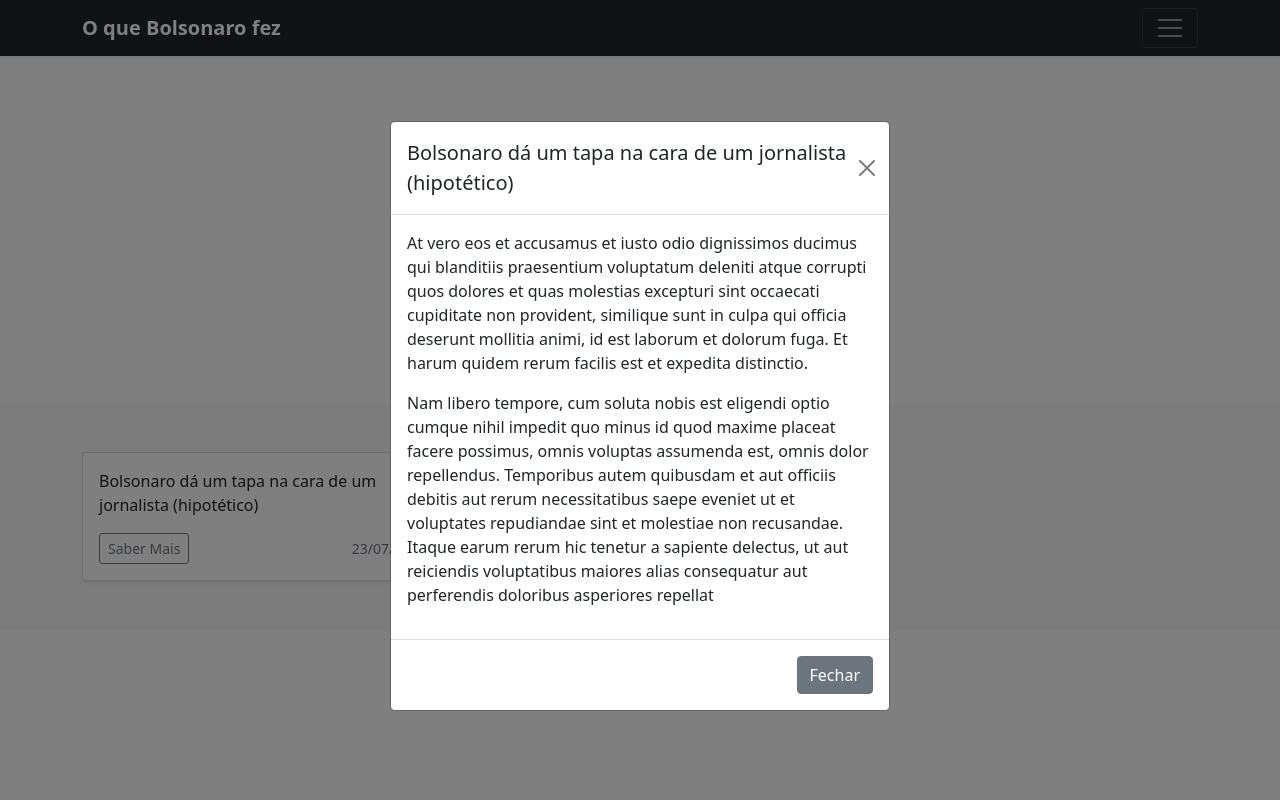
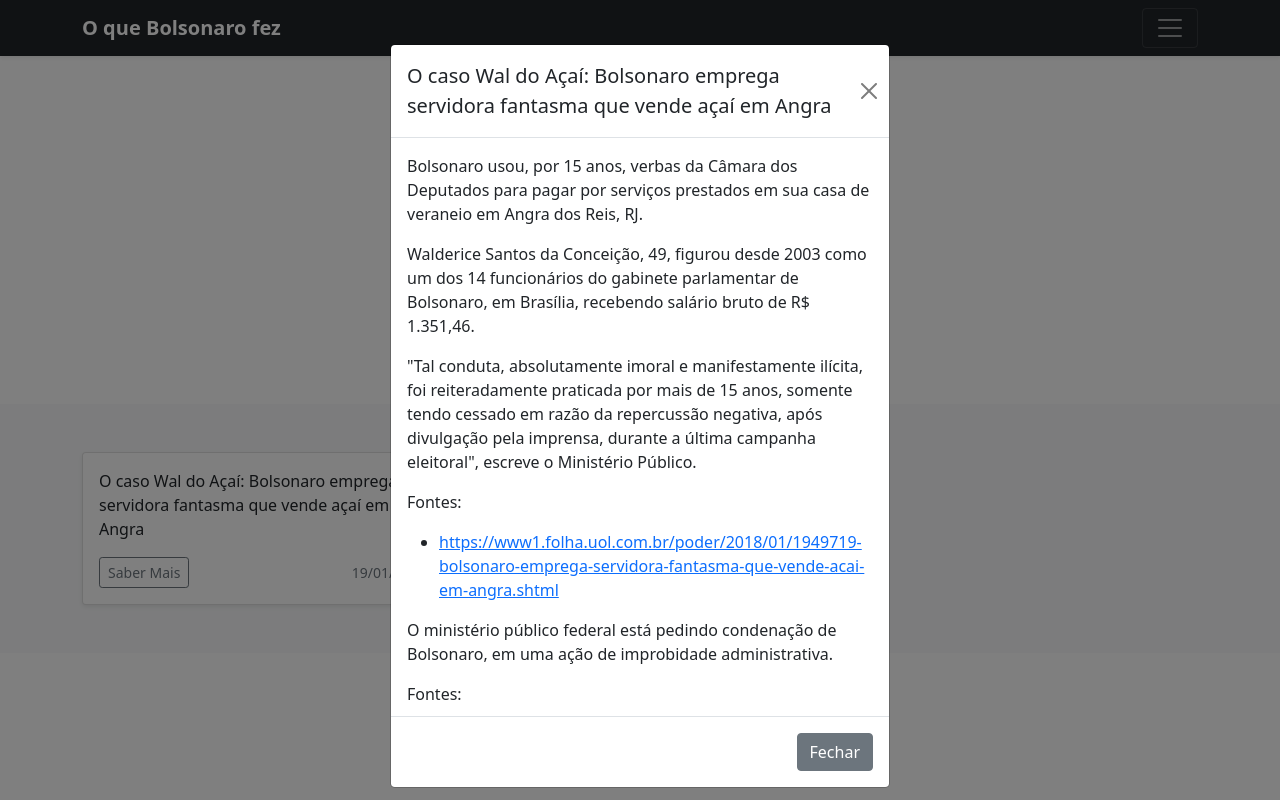
Before and after one commit to olhaoqueelefez/bolsonaro, a Gatsby site: page / in a window 1280 px wide. Both pictures are taken after a click on the button "Saber Mais". Built offline with nearby package versions, Linux system fonts and the light colour scheme; Gatsby itself is replaced by a stand-in of ours.

Commit message:
docs: add 'caso wal do acai'

```diff
--- /dev/null
+++ b/src/content/cards/2018-01-19-o-caso-wal-do-acai.mdx
@@ -0,0 +1,20 @@
+---
+title: "O caso Wal do Açaí: Bolsonaro emprega servidora fantasma que vende açaí em Angra"
+category: "Corrupção"
+date: "2018-01-19"
+---
+
+Bolsonaro usou, por 15 anos, verbas da Câmara dos Deputados para pagar por serviços prestados em sua casa de veraneio em Angra dos Reis, RJ.
+
+Walderice Santos da Conceição, 49, figurou desde 2003 como um dos 14 funcionários do gabinete parlamentar de Bolsonaro, em Brasília, recebendo salário bruto de R$ 1.351,46.
+
+"Tal conduta, absolutamente imoral e manifestamente ilícita, foi reiteradamente praticada por mais de 15 anos, somente tendo cessado em razão da repercussão negativa, após divulgação pela imprensa, durante a última campanha eleitoral", escreve o Ministério Público.
+
+Fontes:
+- https://www1.folha.uol.com.br/poder/2018/01/1949719-bolsonaro-emprega-servidora-fantasma-que-vende-acai-em-angra.shtml
+
+O ministério público federal está pedindo condenação de Bolsonaro, em uma ação de improbidade administrativa.
+
+Fontes:
+- https://www1.folha.uol.com.br/poder/2022/03/ministerio-publico-pede-condenacao-de-bolsonaro-por-manter-funcionaria-fantasma.shtml
+- https://www1.folha.uol.com.br/poder/2022/03/wal-do-acai-contradiz-bolsonaro-e-reforca-atuacao-como-sua-funcionaria-fantasma.shtml
--- a/src/content/cards/2021-09-23-tapa-na-cara-de-um-jornalista.mdx
+++ /dev/null
@@ -1,9 +0,0 @@
----
-title: "Bolsonaro dá um tapa na cara de um jornalista (hipotético)"
-category: "Meio Ambiente"
-date: "2021-07-23"
----
-
-At vero eos et accusamus et iusto odio dignissimos ducimus qui blanditiis praesentium voluptatum deleniti atque corrupti quos dolores et quas molestias excepturi sint occaecati cupiditate non provident, similique sunt in culpa qui officia deserunt mollitia animi, id est laborum et dolorum fuga. Et harum quidem rerum facilis est et expedita distinctio.
-
-Nam libero tempore, cum soluta nobis est eligendi optio cumque nihil impedit quo minus id quod maxime placeat facere possimus, omnis voluptas assumenda est, omnis dolor repellendus. Temporibus autem quibusdam et aut officiis debitis aut rerum necessitatibus saepe eveniet ut et voluptates repudiandae sint et molestiae non recusandae. Itaque earum rerum hic tenetur a sapiente delectus, ut aut reiciendis voluptatibus maiores alias consequatur aut perferendis doloribus asperiores repellat
--- a/src/content/cards/2022-04-12-confisco-da-poupanca.mdx
+++ /dev/null
@@ -1,9 +0,0 @@
----
-title: "Bolsonaro confisca poupança dos brasileiros (hipotético)"
-category: "Economia"
-date: "2022-04-12"
----
-
-Sed ut perspiciatis unde omnis iste natus error sit voluptatem accusantium doloremque laudantium, totam rem aperiam, eaque ipsa quae ab illo inventore veritatis et quasi architecto beatae vitae dicta sunt explicabo.
-
-Nemo enim ipsam voluptatem quia voluptas sit aspernatur aut odit aut fugit, sed quia consequuntur magni dolores eos qui ratione voluptatem sequi nesciunt. Neque porro quisquam est, qui dolorem ipsum quia dolor sit amet, consectetur, adipisci velit, sed quia non numquam eius modi tempora incidunt ut labore et dolore magnam aliquam quaerat voluptatem. Ut enim ad minima veniam, quis nostrum exercitationem ullam corporis suscipit laboriosam, nisi ut aliquid ex ea commodi consequatur? Quis autem vel eum iure reprehenderit qui in ea voluptate velit esse quam nihil molestiae consequatur, vel illum qui dolorem eum fugiat quo voluptas nulla pariatur?
--- a/src/content/categories/environment.mdx
+++ b/src/content/categories/corruption.mdx
@@ -1,7 +1,7 @@
 ---
-title: "Meio Ambiente"
+title: "Corrupção"
 color: "#fff"
 backgroundColor: "#198754"
 borderColor: "#198754"
-order: 2
+order: 1
 ---
--- a/src/content/categories/economy.mdx
+++ b/src/content/categories/economy.mdx
@@ -3,5 +3,5 @@
 color: "#fff"
 backgroundColor: "#0d6efd"
 borderColor: "#0d6efd"
-order: 1
+order: 2
 ---
```
